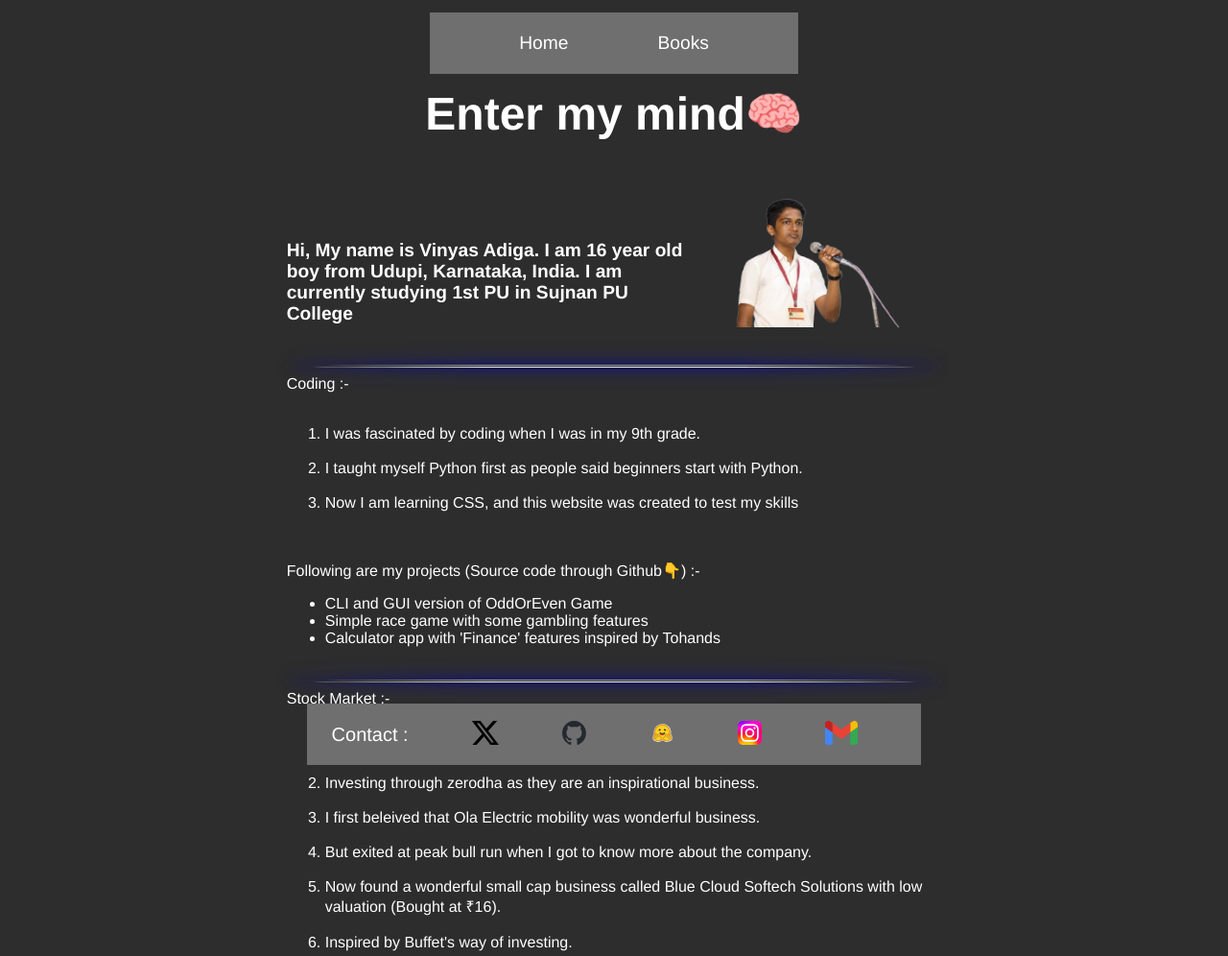
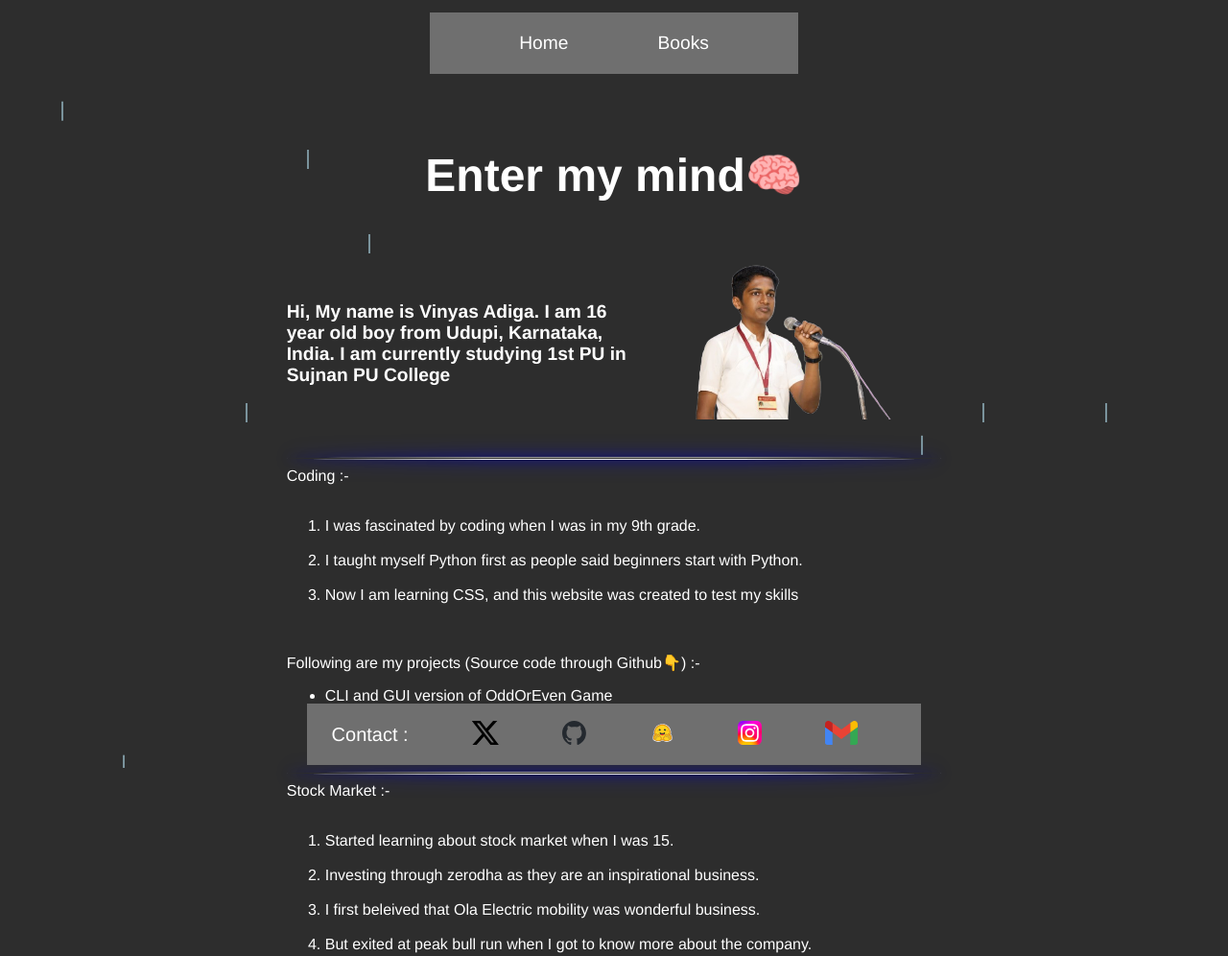
Before and after one commit to QwertyAdiga/vinyas, a plain HTML site: page index.html in a window 1280 px wide. Shown: the top 996 px of the page at 96% size. Drawn offline with Linux system fonts and the light colour scheme.

Commit message:
Update web.css

```diff
--- a/css/web.css
+++ b/css/web.css
@@ -1,9 +1,9 @@
 .body{
     background-color: #2d2d2d;
-    padding-top: 4%;
+    padding-top: 9%;
     color: #ffffff;
     font-family: Helvetica, Arial;
-    padding-bottom: 5%;
+    padding-bottom: 9%;
 }
 
 .alt-body{
@@ -11,17 +11,21 @@
     margin: 0 auto;
 }
 
-.alt-body:hover::after {
-    content: "⚠️ Website not generated by AI";
-    position: fixed;
-    bottom: 20px;
-    right: 20px;
+.alt-body:hover + #warning-ai{
+    display:block;
+}
+
+#warning-ai{
     background: black;
     color: red;
     font-weight: bold;
     padding: 10px 15px;
     border-radius: 8px;
     box-shadow: 0 0 15px yellow;
+    position: fixed;
+    bottom: 20px;
+    right: 20px;
+    display: none;
 }
 
 .header{
@@ -40,6 +44,18 @@
     animation: float-reverse 4s ease-in-out infinite;
 }
 
+.coding, .hacking, .ai, .stock-market{
+    transition: all 0.5s ease-in-out 0.1s;
+}
+
+.coding:hover,
+.hacking:hover,
+.ai:hover,
+.stock-market:hover {
+    font-style: oblique;
+    scale: 1.01;
+}
+
 .header a:hover{
     box-shadow: 5px 5px 50px black;
 }
@@ -56,11 +72,19 @@
 
 .start{
     display: flex;
-    align-items: flex-start;
+    align-items:flex-start;
 }
 
 .my-image{
-    height: 10em;
+    height: 12em;
+    transition-property: all;
+    transition-duration: 1s;
+    transition-timing-function: ease-in-out;
+    transition-delay: 0.1s;
+}
+
+.my-image:hover{
+    scale: 1.1;
 }
 
 .intro{
@@ -129,6 +153,10 @@ img {
 }
 
 @media screen and (max-width: 1000px) {
+    .body{
+        padding-top: 15%;
+        padding-bottom: 15%;
+    }
     .footer{
         left: 0;
         right: 0;
@@ -142,4 +170,56 @@ img {
     .alt-body{
         width: 100%;
     }
+    #warning-ai{
+        top: 200px;
+        right: 200px;
+    }
+
 }
+
+.rain {
+    position: fixed;
+    top: 0;
+    left: 0;
+    width: 100%;
+    height: 100%;
+    pointer-events: none; /* Rain Don't block clicks in website*/
+    z-index: 0;
+    overflow: hidden;
+}
+
+.rain div {
+    position: absolute;
+    bottom: 100%;
+    width: 2px;
+    height: 20px;
+    background: rgba(173, 216, 230, 0.6);
+    animation: fall linear infinite;
+}
+
+.rain div:nth-child(1) { left: 5vw; animation-duration: 0.7s; animation-delay: 0s; }
+.rain div:nth-child(2) { left: 10vw; animation-duration: 1.2s; animation-delay: 0.3s; }
+.rain div:nth-child(3) { left: 20vw; animation-duration: 1s; animation-delay: 0.5s; }
+.rain div:nth-child(4) { left: 25vw; animation-duration: 1.5s; animation-delay: 0.2s; }
+.rain div:nth-child(5) { left: 30vw; animation-duration: 1s; animation-delay: 0.7s; }
+
+.rain div:nth-child(6) { left: 70vw; animation-duration: 1s; animation-delay: 0.1s; }
+.rain div:nth-child(7) { left: 75vw; animation-duration: 1.3s; animation-delay: 0.4s; }
+.rain div:nth-child(8) { left: 80vw; animation-duration: 0.8s; animation-delay: 0.6s; }
+.rain div:nth-child(9) { left: 85vw; animation-duration: 1.2s; animation-delay: 0.2s; }
+.rain div:nth-child(10) { left: 90vw; animation-duration: 1s; animation-delay: 0.5s; }
+
+@keyframes fall {
+    to {
+        transform: translateY(110vh);
+    }
+}
+
+/* book */
+
+.current-reading{
+    font-size: 1.2rem;
+    font-weight: bold;
+    margin-top: 10%;
+    margin-bottom: 7%;
+}
```
